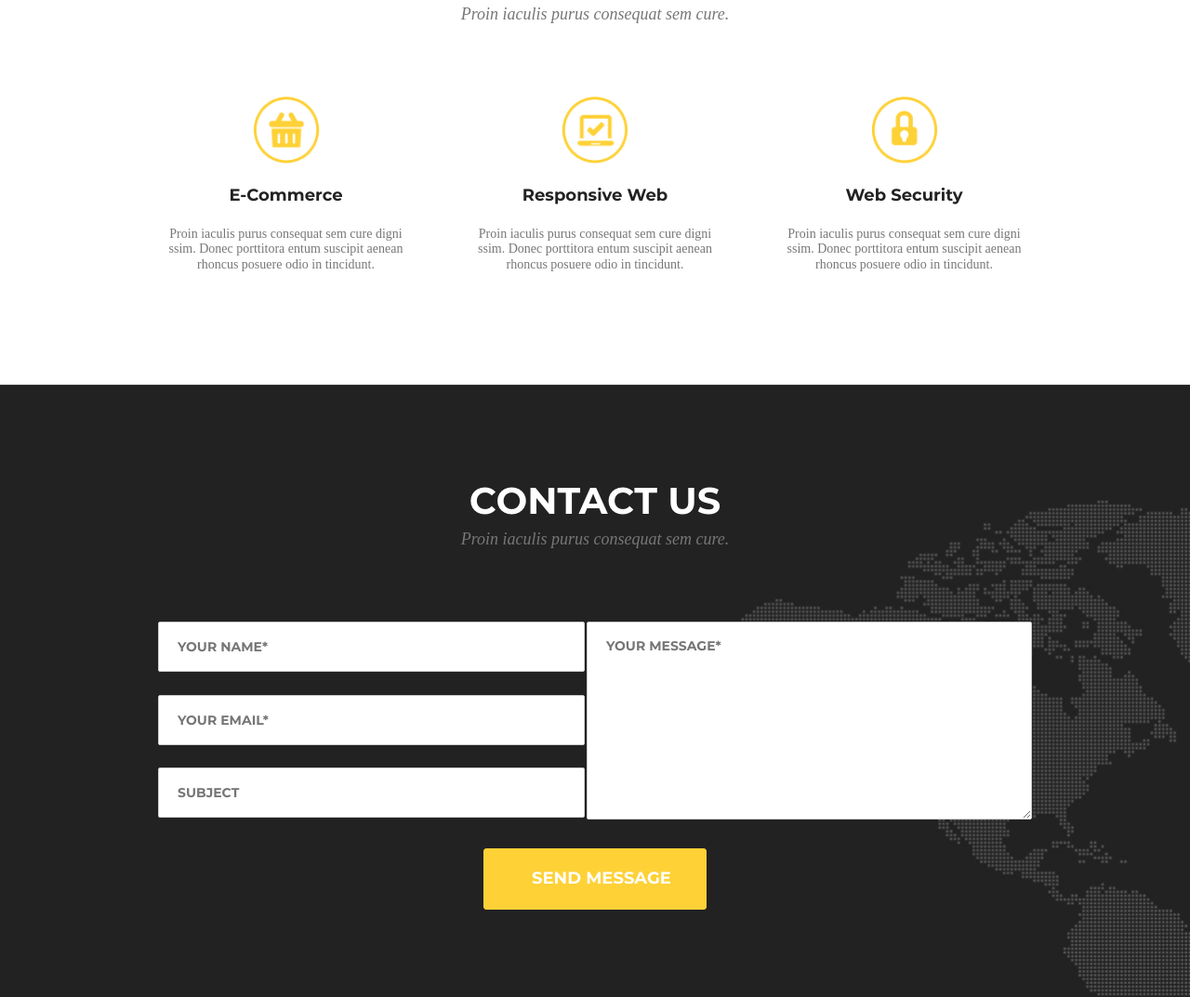
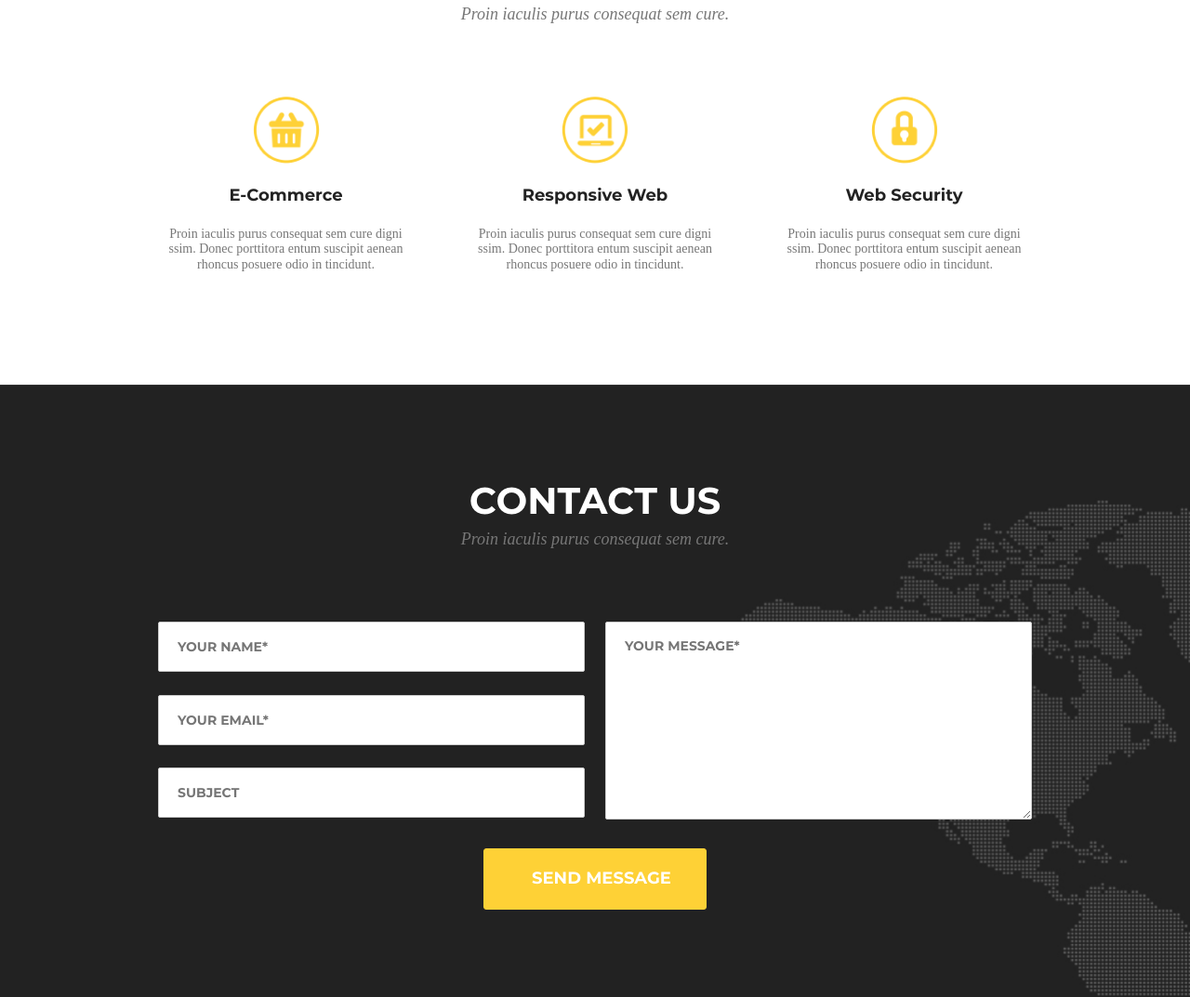
Before and after one commit to yourockit/goit-fe-course, a plain HTML site: page html-css/module-07-hw/index.html in a window 1280 px wide. Shown: the part 231-1304 px from the top of the page at 93% size. Drawn offline with nearby package versions, Linux system fonts and the light colour scheme; a web font is replaced by a local one.

Commit message:
m-07-hw-textarea-width

```diff
--- a/html-css/module-07-hw/css/style.css
+++ b/html-css/module-07-hw/css/style.css
@@ -152,7 +152,7 @@ input,
 textarea {
     border: 1px solid rgb(204, 204, 204);
     border-radius: 2px;
-    width: 455px;
+    width: 435px;
     font-size: 14px;
     font-family: "Montserrat";
     font-weight: bold;
@@ -168,7 +168,6 @@ textarea {
 }
 
 .input {
-    width: 435px;
     height: 50px;
 }
 
```
